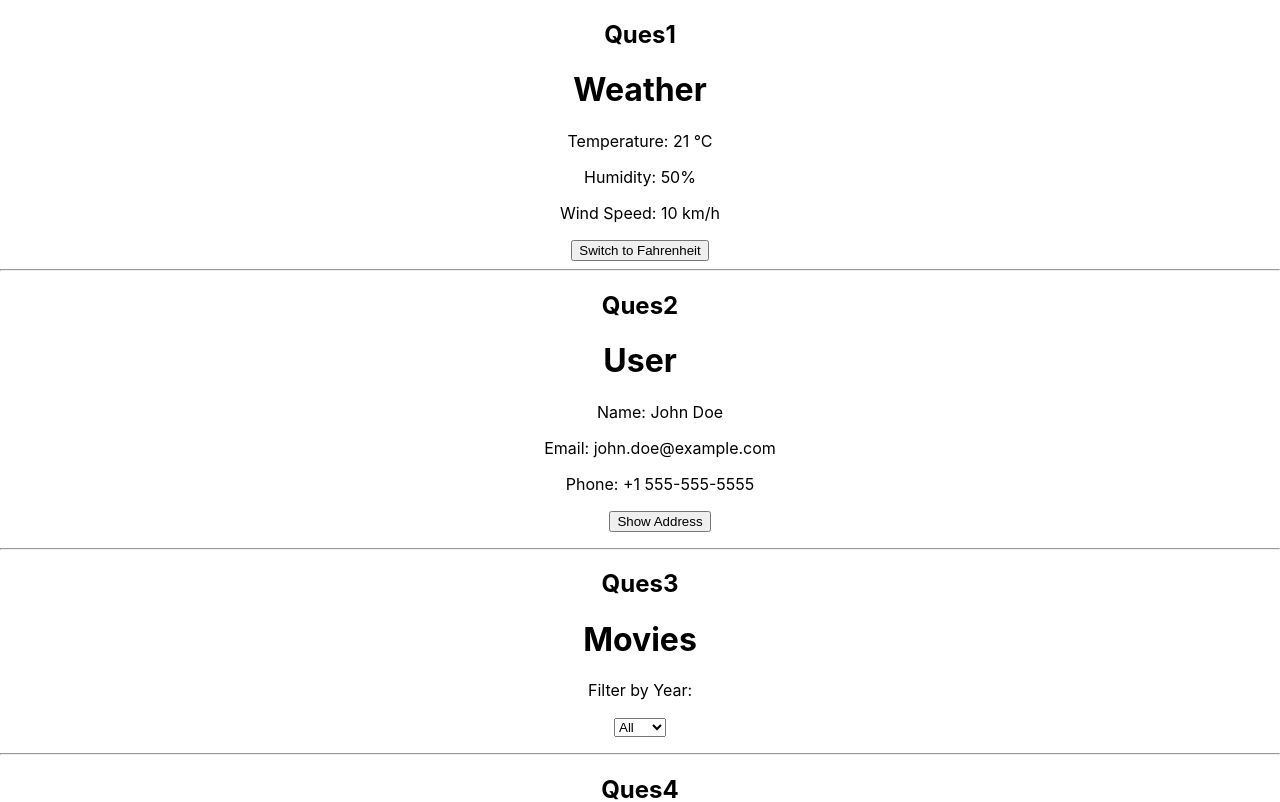
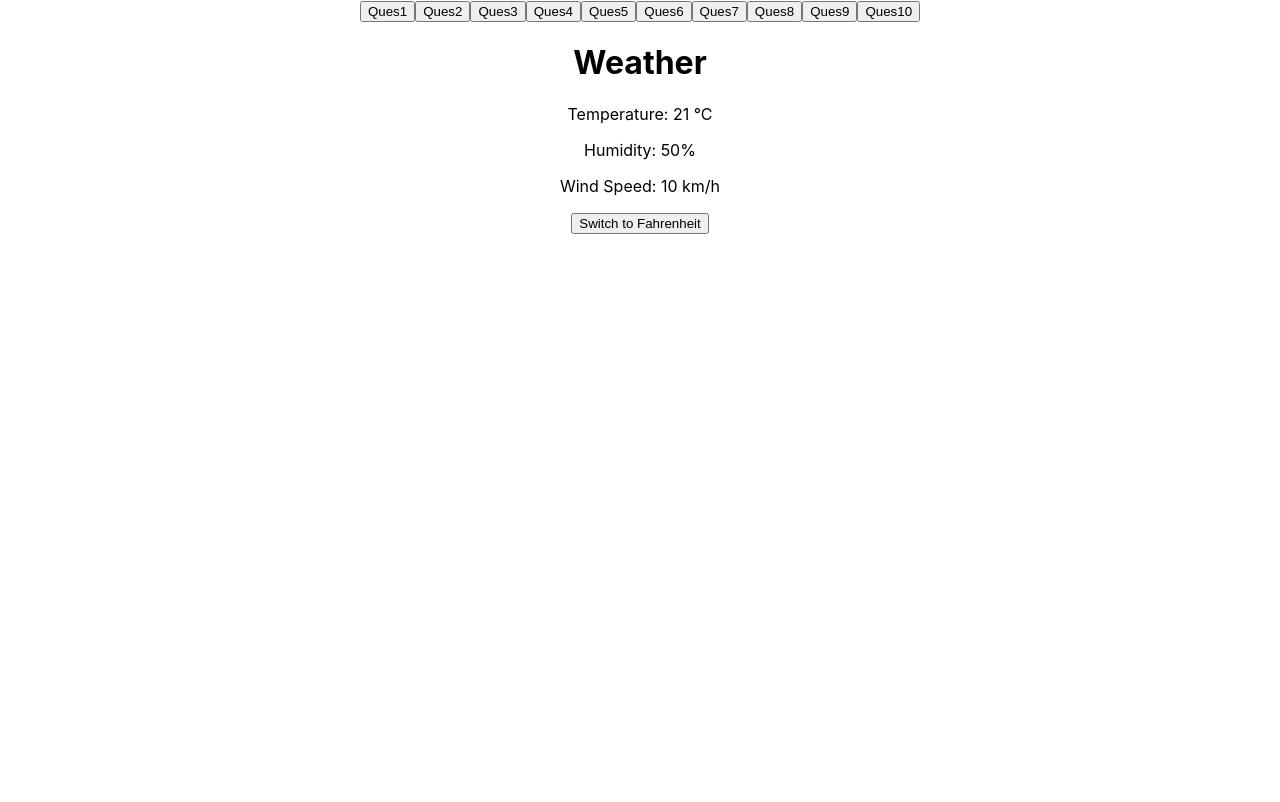
Before and after one commit to BhumikaSingh-27/neogCamp-23, a React (Create React App) app in the folder react-set-7/: page / in a window 1280 px wide. Shown: the top 802 px of the page. Built offline with nearby package versions, Linux system fonts and the light colour scheme.

Commit message:
fix: the logic
if item not found

```diff
--- a/react-set-7/src/App.js
+++ b/react-set-7/src/App.js
@@ -9,11 +9,99 @@ import { Ques7 } from "./components/Ques7";
 import { Ques8 } from "./components/Ques8";
 import { Ques9 } from "./components/Ques9";
 import { Ques10 } from "./components/Ques10";
+import { useState } from "react";
 
 function App() {
+  const [state, setState] = useState("Ques1");
+
   return (
     <div className="App">
-      <h2>Ques1</h2>
+      <button
+        className="bg-blue-900 text-white rounded-md mx-2 p-2"
+        onClick={() => setState("Ques1")}
+      >
+        Ques1
+      </button>
+      <button
+        className="bg-blue-900 text-white rounded-md mx-2 p-2"
+        onClick={() => setState("Ques2")}
+      >
+        Ques2
+      </button>
+      <button
+        className="bg-blue-900 text-white rounded-md mx-2 p-2"
+        onClick={() => setState("Ques3")}
+      >
+        Ques3
+      </button>
+      <button
+        className="bg-blue-900 text-white rounded-md mx-2 p-2"
+        onClick={() => setState("Ques4")}
+      >
+        Ques4
+      </button>
+      <button
+        className="bg-blue-900 text-white rounded-md mx-2 p-2"
+        onClick={() => setState("Ques5")}
+      >
+        Ques5
+      </button>
+      <button
+        className="bg-blue-900 text-white rounded-md mx-2 p-2"
+        onClick={() => setState("Ques6")}
+      >
+        Ques6
+      </button>
+      <button
+        className="bg-blue-900 text-white rounded-md mx-2 p-2"
+        onClick={() => setState("Ques7")}
+      >
+        Ques7
+      </button>
+      <button
+        className="bg-blue-900 text-white rounded-md mx-2 p-2"
+        onClick={() => setState("Ques8")}
+      >
+        Ques8
+      </button>
+      <button
+        className="bg-blue-900 text-white rounded-md mx-2 p-2"
+        onClick={() => setState("Ques9")}
+      >
+        Ques9
+      </button>
+      <button
+        className="bg-blue-900 text-white rounded-md mx-2 p-2"
+        onClick={() => setState("Ques10")}
+      >
+        Ques10
+      </button>
+      {(() => {
+        switch (state) {
+          case "Ques1":
+            return <Ques1 />;
+          case "Ques2":
+            return <Ques2 />;
+          case "Ques3":
+            return <Ques3 />;
+          case "Ques4":
+            return <Ques4 />;
+          case "Ques5":
+            return <Ques5 />;
+          case "Ques6":
+            return <Ques6 />;
+          case "Ques7":
+            return <Ques7 />;
+          case "Ques8":
+            return <Ques8 />;
+          case "Ques9":
+            return <Ques9 />;
+          default:
+            return <Ques10 />;
+        }
+      })()}
+
+      {/* <h2>Ques1</h2>
       <Ques1 /> <hr />
       <h2>Ques2</h2>
       <Ques2 /> <hr />
@@ -32,7 +120,7 @@ function App() {
       <h2>Ques9</h2>
       <Ques9 /> <hr />
       <h2>Ques10</h2>
-      <Ques10 /> <hr />
+      <Ques10 /> <hr /> */}
     </div>
   );
 }
--- a/react-set-7/src/components/Ques10.jsx
+++ b/react-set-7/src/components/Ques10.jsx
@@ -3,28 +3,17 @@ import { fakeFetch } from "../api/api9";
 
 export const Ques10 = () => {
   const [productData, setProductData] = useState([]);
-  const [filArr, setFAilArr] = useState([]);
+  const [searchStr, setSearchStr] = useState("");
 
   const getData = async (url) => {
     try {
       const { status, data } = await fakeFetch(url);
       if (status === 200) {
         setProductData(data.products);
-        // setFAilArr(data.products);
       }
     } catch (e) {
       console.log(e);
     }
-  };
-
-  const filterProducts = (event) => {
-    const input = event.target.value;
-
-    const arr = productData.filter((item) =>
-      item.name.toLowerCase().includes(input.toLowerCase())
-    );
-    setFAilArr(arr);
-    // console.log(arr);
   };
 
   useEffect(() => {
@@ -33,7 +22,47 @@ export const Ques10 = () => {
 
   return (
     <div>
-      {productData.length === 0 ? (
+      <input
+        type="text"
+        onChange={(event) => setSearchStr(event.target.value)}
+      />
+      {productData.length === 0 && <p>Data is loading...</p>}
+
+      {searchStr.length === 0 &&
+        productData.map((item, index) => (
+          <li key={index}>
+            {item.name}
+            <br />${item.price}
+            <br />
+            {item.quantity}
+          </li>
+        ))}
+
+      {searchStr.length > 0 &&
+        (productData.filter(({ name }) =>
+          name.toLowerCase().includes(searchStr.toLowerCase())
+        ).length === 0 ? (
+          <p>Item not found...</p>
+        ) : (
+          (productData
+            .filter((product) =>
+              product.name.toLowerCase().includes(searchStr.toLowerCase())
+            ))
+            .map((item, index) => (
+              <li key={index}>
+                {item.name}
+                <br />${item.price}
+                <br />
+                {item.quantity}
+              </li>
+            ))
+        ))}
+
+      {/* {
+        searchStr.
+      } */}
+
+      {/* {productData.length === 0 ? (
         <h2 style={{ color: "burlywood" }}>
           We are almost there with the products...
         </h2>
@@ -42,16 +71,20 @@ export const Ques10 = () => {
           <h1>Products</h1>
           <label> Enter Product details:</label>{" "}
           <input type="text" onChange={filterProducts} />
-          {filArr.map((item, index) => (
-            <li>
-              {item.name}
-              <br />${item.price}
-              <br />
-              {item.quantity}
-            </li>
-          ))}
+          {filArr.length > 0 ? (
+            filArr.map((item, index) => (
+              <li key={index}>
+                {item.name}
+                <br />${item.price}
+                <br />
+                {item.quantity}
+              </li>
+            ))
+          ) : (
+            <p>Item not found</p>
+          )}
         </>
-      )}
+      )} */}
     </div>
   );
 };
```
Also changed, not shown: react-set-7/public/index.html (+5 -4 lines).
